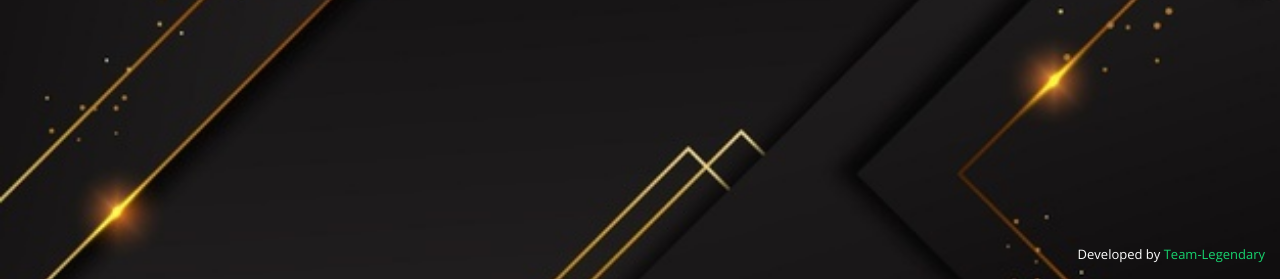
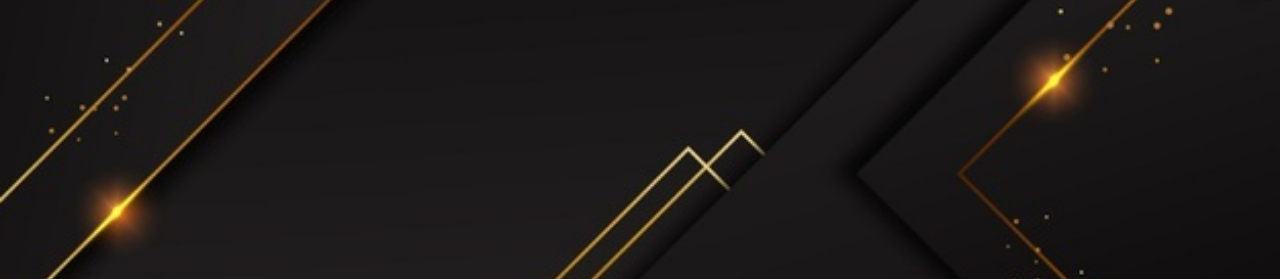
Before and after one commit to SHIVANG2484/mcnetwork, a plain HTML site: page index.html in a window 1280 px wide. Shown: the part 521-800 px from the top of the page. Drawn offline with nearby package versions, Linux system fonts and the light colour scheme.

Commit message:
Update 1.1

```diff
--- a/index.html
+++ b/index.html
@@ -54,8 +54,8 @@
       </nav><!-- .navbar -->
 
       <div class="social-links">
+        <a href="https://discord.gg/8HRncNaVKg" class="discord"><i class="bi bi-discord"></i></a>
         <a href="https://discord.gg/dCczkAcXAV" class="discord"><i class="bi bi-discord"></i></a>
-        <a href="https://discord.gg/8HRncNaVKg" class="discord"><i class="bi bi-discord"></i></a>
         <!-- <a href="#" class="instagram"><i class="bi bi-instagram"></i></a>
         <a href="#" class="linkedin"><i class="bi bi-linkedin"></i></a> -->
       </div>
@@ -485,8 +485,9 @@
             <i class="bx bx-share-alt"></i>
             <h3>Social Profiles</h3>
             <div class="social-links">
+              <a href="https://discord.gg/8HRncNaVKg" class="discord"><i class="bi bi-discord"></i></a>
               <a href="https://discord.gg/dCczkAcXAV" class="discord"><i class="bi bi-discord"></i></a>
-              <a href="https://discord.gg/8HRncNaVKg" class="discord"><i class="bi bi-discord"></i></a>
+
               <!-- <a href="#" class="instagram"><i class="bi bi-instagram"></i></a>
               <a href="#" class="google-plus"><i class="bi bi-skype"></i></a>
               <a href="#" class="linkedin"><i class="bi bi-linkedin"></i></a> -->
@@ -536,9 +537,7 @@
     </div>
   </section><!-- End Contact Section -->
 
-  <div class="credits">
-    Developed by <a href="https://discord.gg/dCczkAcXAV">Team-Legendary</a>
-  </div>
+
 
   <!-- Vendor JS Files -->
   <script src="assets/vendor/bootstrap/js/bootstrap.bundle.min.js"></script>
```
